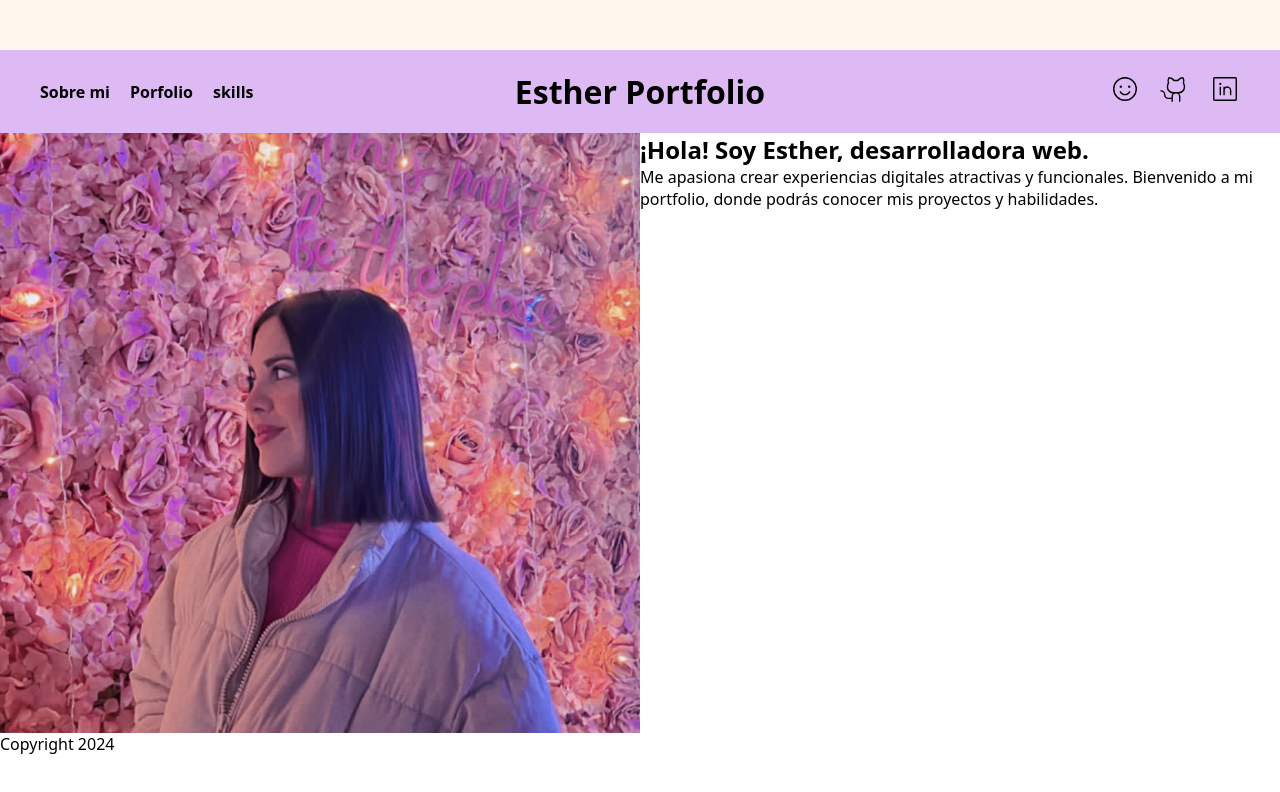
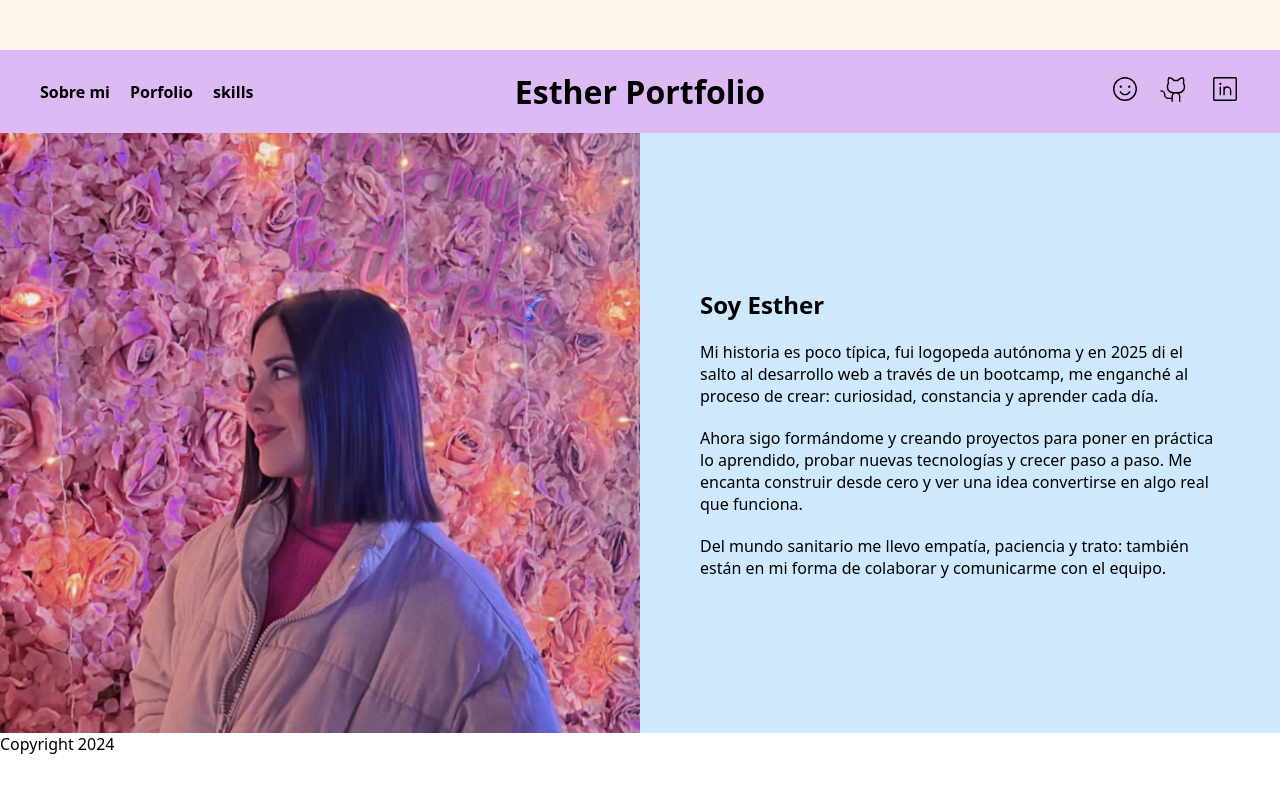
Before and after one commit to estherquiros/esther-portfolio, a React (Vite) app: page / in a window 1280 px wide. Shown: the top 792 px of the page. Built offline with nearby package versions, Linux system fonts and the light colour scheme; a web font is replaced by a local one.

Commit message:
add hero text

```diff
--- a/src/components/hero/Hero.jsx
+++ b/src/components/hero/Hero.jsx
@@ -12,11 +12,21 @@ export const Hero = () => {
         }}
       ></div>
       <div className="hero__content">
-        <h2 className="hero__title">¡Hola! Soy Esther, desarrolladora web.</h2>
+        <h1 className="hero__title">Soy Esther</h1>
         <p className="hero__description">
-          Me apasiona crear experiencias digitales atractivas y funcionales.
-          Bienvenido a mi portfolio, donde podrás conocer mis proyectos y
-          habilidades.
+          Mi historia es poco típica, fui logopeda autónoma y en 2025 di el
+          salto al desarrollo web a través de un bootcamp, me enganché al
+          proceso de crear: curiosidad, constancia y aprender cada día.
+        </p>
+        <p className="hero__description">
+          Ahora sigo formándome y creando proyectos para poner en práctica lo
+          aprendido, probar nuevas tecnologías y crecer paso a paso. Me encanta
+          construir desde cero y ver una idea convertirse en algo real que
+          funciona.
+        </p>
+        <p className="hero__description">
+          Del mundo sanitario me llevo empatía, paciencia y trato: también están
+          en mi forma de colaborar y comunicarme con el equipo.
         </p>
       </div>
     </section>
--- a/src/components/hero/Hero.scss
+++ b/src/components/hero/Hero.scss
@@ -1,5 +1,15 @@
+@use "../../styles/variables" as *;
 .hero {
   display: grid;
   grid-template-columns: 1fr 1fr;
   min-height: 600px;
+
+  &__content {
+    display: flex;
+    flex-direction: column;
+    justify-content: center;
+    gap: 20px;
+    padding: 60px;
+    background-color: $color-blue-light;
+  }
 }
```
